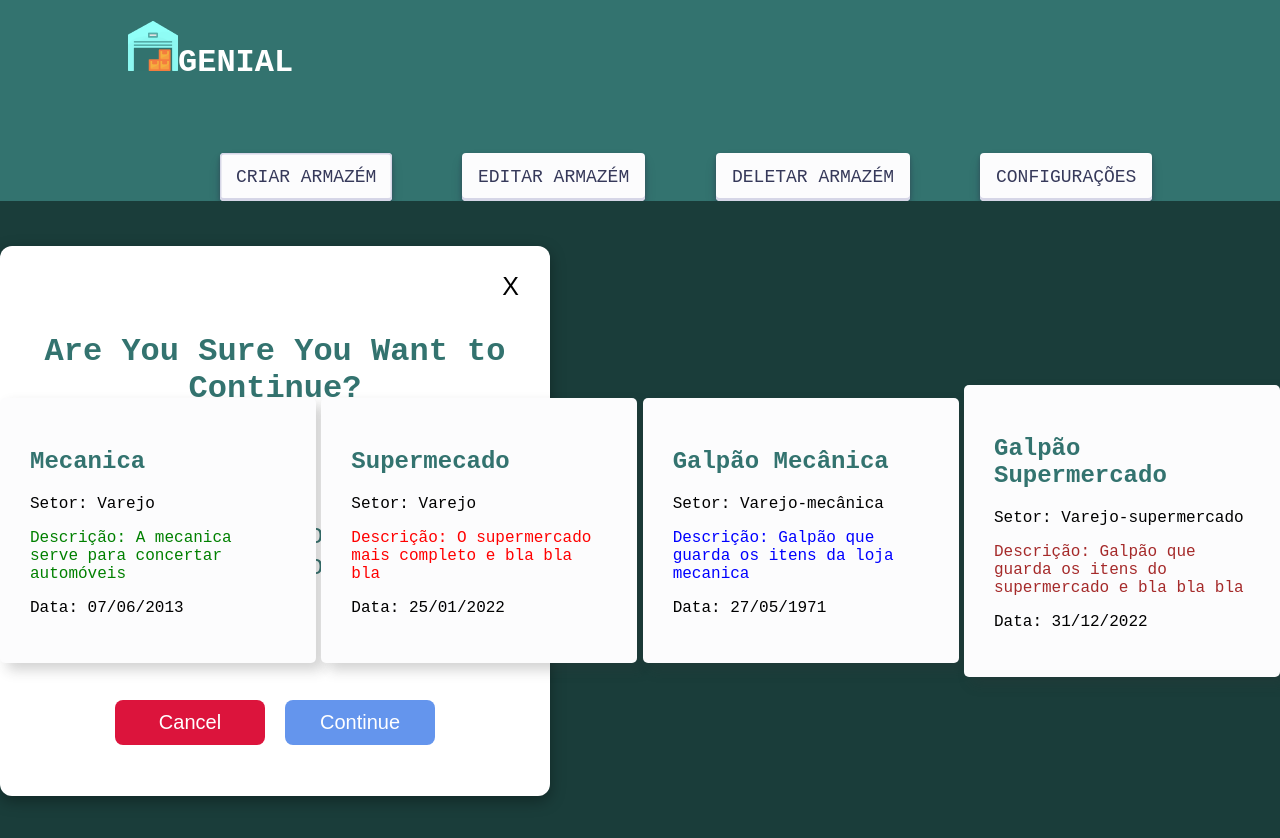
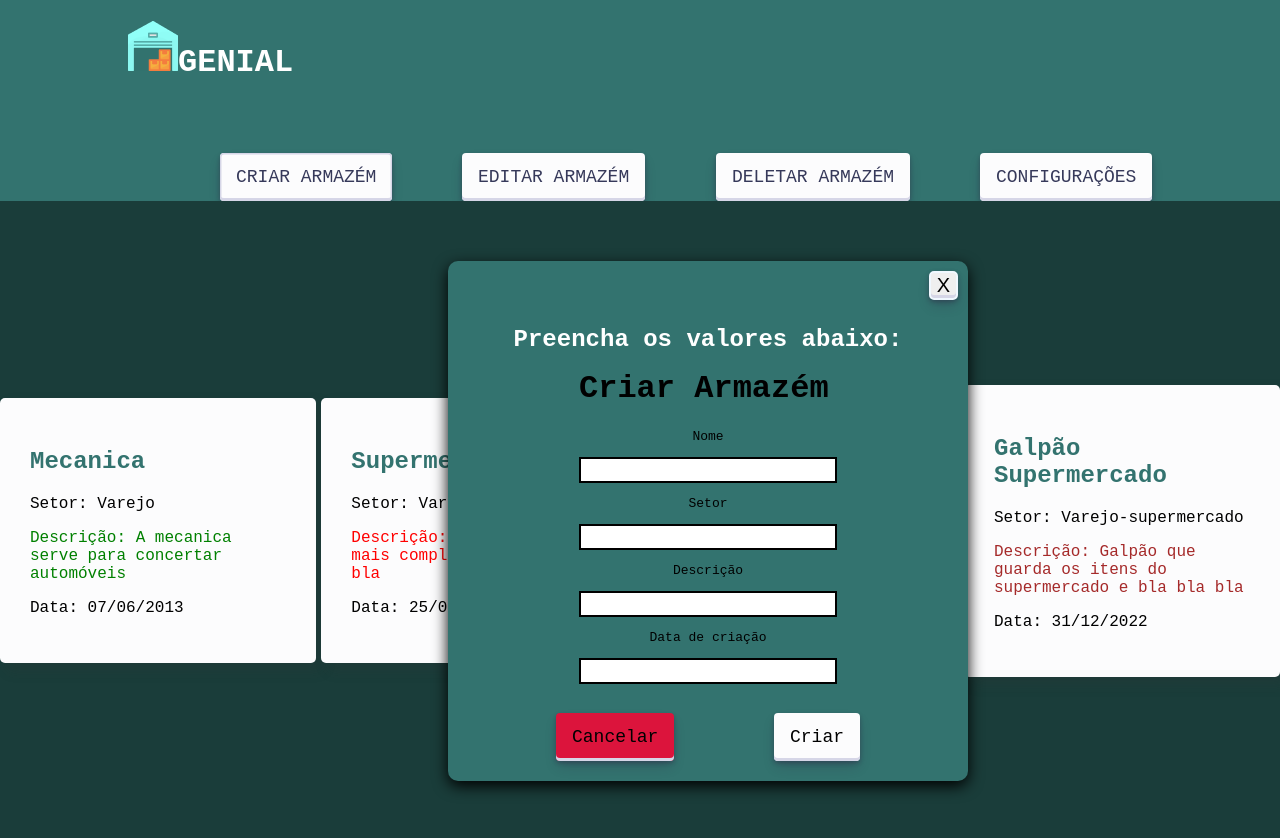
Before and after one commit to RicardoJun10r/GENIAL, a React (Create React App) app: page /home in a window 1280 px wide. Both pictures are taken after a click on the button "CRIAR ARMAZÉM". Shown: the top 838 px of the page. Built offline with nearby package versions, Linux system fonts and the light colour scheme.

Commit message:
criação dos Componentes de Formulario para o crud de armazem e criação dos modais

```diff
--- /dev/null
+++ b/src/components/Formularios/Criar/CriarArmazem.js
@@ -0,0 +1,69 @@
+import React, { useRef } from "react";
+import '../FormStyle.css';
+
+const CriarArmazem = () => {
+
+    const nome_armazem = useRef();
+    const setor_armazem = useRef();
+    const descricao_armazem = useRef();
+    const data_armazem = useRef();
+
+    const onSubmit = (e) => {
+        e.preventDefault();
+    }
+
+    return(
+        <div className='form-armazem-container'>
+            <h1>Criar Armazém</h1>
+            <form onSubmit={onSubmit}>
+
+                <div className="floating-label-group-formulario">
+                    <label className="floating-label-formulario">
+                        <p>Nome</p>
+                        <input
+                        type="text"
+                        className="form-control-formulario"
+                        ref={nome_armazem}
+                        />
+                    </label>
+                </div>
+
+                <div className="floating-label-group-formulario">
+                    <label className="floating-label-formulario">
+                        <p>Setor</p>
+                        <input
+                        type="text"
+                        className="form-control-formulario"
+                        ref={setor_armazem}
+                        />
+                    </label>
+                </div>
+
+                <div className="floating-label-group-formulario">
+                    <label className="floating-label-formulario">
+                        <p>Descrição</p>
+                    </label>
+                    <input
+                        type="text"
+                        className="form-control-formulario"
+                        ref={descricao_armazem}
+                        />
+                </div>
+
+                <div className="floating-label-group-formulario">
+                    <label className="floating-label-formulario">
+                        <p>Data de criação</p>
+                        <input
+                        type="text"
+                        className="form-control-formulario"
+                        ref={data_armazem}
+                        />
+                    </label>
+                </div>
+
+            </form>
+        </div>
+    )
+}
+
+export default CriarArmazem;
--- /dev/null
+++ b/src/components/Formularios/Deletar/DeletarArmazem.js
@@ -0,0 +1,31 @@
+import React, { useRef } from "react";
+import '../FormStyle.css';
+
+const DeletarArmazem = () => {
+
+    const deletar = useRef();
+
+    const onSubmit = (e) => {
+        e.preventDefault();
+    }
+
+    return(
+        <div className='form-armazem-container'>
+            <h1>Deletar Armazém</h1>
+            <form onSubmit={onSubmit}>
+                <div className="floating-label-group-formulario">
+                    <label className="floating-label-formulario">
+                        <p>Nome</p>
+                        <input
+                        type="text"
+                        className=""
+                        ref={deletar}
+                        />
+                    </label>
+                </div>
+            </form>
+        </div>
+    )
+}
+
+export default DeletarArmazem;
--- /dev/null
+++ b/src/components/Formularios/Editar/EditarArmazem.js
@@ -0,0 +1,64 @@
+import React, { useRef } from "react";
+import '../FormStyle.css';
+
+const EditarArmazem = () => {
+
+    const nome_armazem = useRef();
+    const setor_armazem = useRef();
+    const descricao_armazem = useRef();
+    const data_armazem = useRef();
+
+    const onSubmit = (e) => {
+        e.preventDefault();
+    }
+
+    return(
+        <div className='form-armazem-container'>
+            <h1>Editar Armazém</h1>
+            <form onSubmit={onSubmit}>
+                <div className="floating-label-group-formulario">
+                    <label className="floating-label-formulario">
+                        <p>Nome</p>
+                        <input
+                        type="text"
+                        className="form-control-formulario"
+                        ref={nome_armazem}
+                        />
+                    </label>
+                </div>
+                <div className="floating-label-group-formulario">
+                    <label className="floating-label-formulario">
+                        <p>Setor</p>
+                        <input
+                        type="text"
+                        className="form-control-formulario"
+                        ref={setor_armazem}
+                        />
+                    </label>
+                </div>
+                <div className="floating-label-group-formulario">
+                    <label className="floating-label-formulario">
+                        <p>Descrição</p>
+                        <input
+                        type="text"
+                        className="form-control-formulario"
+                        ref={descricao_armazem}
+                        />
+                    </label>
+                </div>
+                <div className="floating-label-group-formulario">
+                    <label className="floating-label-formulario">
+                        <p>Data de criação</p>
+                        <input
+                        type="text"
+                        className="form-control-formulario"
+                        ref={data_armazem}
+                        />
+                    </label>
+                </div>
+            </form>
+        </div>
+    )
+}
+
+export default EditarArmazem;
--- /dev/null
+++ b/src/components/Formularios/FormStyle.css
@@ -0,0 +1,19 @@
+.form-armazem-container{
+    bottom: 20px;
+    position: relative;
+}
+
+.floating-label-group-formulario{
+    text-align: center;
+}
+
+.floating-label-formulario{
+    font-size: 13px;
+}
+
+.form-control-formulario{
+    width: 250px;
+    height: 20px;
+    border-style: solid;
+    border-color: black;
+}
--- /dev/null
+++ b/src/components/Formularios/Forms.js
@@ -0,0 +1,35 @@
+import React from "react";
+import CriarArmazem from "./Criar/CriarArmazem.js";
+import EditarArmazem from "./Editar/EditarArmazem.js";
+import DeletarArmazem from "./Deletar/DeletarArmazem.js";
+
+const Forms = ({ index }) => {
+
+    if(index === 0)
+    {
+        return(
+            <div>
+                <CriarArmazem />
+            </div>
+        )
+    }
+    if(index === 1)
+    {
+        return(
+            <div>
+                <EditarArmazem />
+            </div>
+        )
+    }
+    if(index === 2)
+    {
+        return(
+            <div>
+                <DeletarArmazem />
+            </div>
+        )
+    }
+
+}
+
+export default Forms;
--- a/src/components/Modal/ModalSimples/ModalSimples.css
+++ b/src/components/Modal/ModalSimples/ModalSimples.css
@@ -1,12 +1,12 @@
   .modalContainer {
     width: 500px;
     height: 500px;
-    border-radius: 12px;
-    background-color: white;
-    box-shadow: rgba(0, 0, 0, 0.35) 0px 5px 15px;
+    border-radius: 10px;
+    background-color: #33736F;
+    box-shadow: rgba(0, 0, 0, 1.0) 0px 5px 15px;
     display: flex;
     flex-direction: column;
-    padding: 25px;
+    padding: 10px;
   }
 
   .modalContainer .title {
@@ -18,22 +18,36 @@
   .titleCloseBtn {
     display: flex;
     justify-content: flex-end;
+    align-items: flex-end;
+
   }
 
   .titleCloseBtn button {
-    background-color: transparent;
-    border: none;
-    font-size: 25px;
+    box-shadow: rgba(45, 35, 66, 0.4) 0 2px 4px,rgba(45, 35, 66, 0.3) 0 7px 13px -3px,#D6D6E7 0 -3px 0 inset;
+    border-color: aliceblue;
+    border-style: solid;
+    border-width: 2px;
+    border-radius: 5px;
+    font-size: 20px;
     cursor: pointer;
   }
 
+  .titleCloseBtn button:active{
+    box-shadow: #D6D6E7 0 3px 7px inset;
+    transform: translateY(2px);
+  }
+
+  .titleCloseBtn button:hover{
+    box-shadow: #D6D6E7 0 3px 7px inset;
+    transform: translateY(-2px);
+  }
+
   .modalContainer .body {
-    flex: 50%;
-    display: flex;
+    display: grid;
+    align-items: center;
     justify-content: center;
-    align-items: center;
-    font-size: 1.7rem;
-    text-align: center;
+    color: black;
+    position: relative;
   }
 
   .modalContainer .footer {
@@ -44,17 +58,50 @@
   }
 
   .modalContainer .footer button {
-    width: 150px;
-    height: 45px;
-    margin: 10px;
-    border: none;
-    background-color: cornflowerblue;
-    color: white;
-    border-radius: 8px;
-    font-size: 20px;
+    align-items: center;
+    appearance: none;
+    background-color: #FCFCFD;
+    border-radius: 4px;
+    border-width: 0;
+    box-shadow: rgba(45, 35, 66, 0.4) 0 2px 4px,rgba(45, 35, 66, 0.3) 0 7px 13px -3px,#D6D6E7 0 -3px 0 inset;
+    box-sizing: border-box;
     cursor: pointer;
+    display: inline-flex;
+    font-family: "JetBrains Mono", monospace;
+    height: 48px;
+    justify-content: center;
+    line-height: 1;
+    list-style: none;
+    overflow: hidden;
+    padding-left: 16px;
+    padding-right: 16px;
+    position: relative;
+    text-align: left;
+    text-decoration: none;
+    transition: box-shadow .15s,transform .15s;
+    user-select: none;
+    -webkit-user-select: none;
+    touch-action: manipulation;
+    white-space: nowrap;
+    will-change: box-shadow,transform;
+    font-size: 18px;
+  }
+
+  .modalContainer .footer button:focus{
+    box-shadow: #D6D6E7 0 0 0 1.5px inset, rgba(45, 35, 66, 0.4) 0 2px 4px, rgba(45, 35, 66, 0.3) 0 7px 13px -3px, #D6D6E7 0 -3px 0 inset;
+  }
+
+  .modalContainer .footer button:active{
+    box-shadow: #D6D6E7 0 3px 7px inset;
+    transform: translateY(2px);
+  }
+
+  .modalContainer .footer button:hover{
+    box-shadow: rgba(45, 35, 66, 0.4) 0 4px 8px, rgba(45, 35, 66, 0.3) 0 7px 13px -3px, #D6D6E7 0 -3px 0 inset;
+    transform: translateY(-2px);
   }
 
   #cancelBtn {
+    margin-right: 100px;
     background-color: crimson;
   }
--- a/src/components/Modal/ModalSimples/ModalSimples.js
+++ b/src/components/Modal/ModalSimples/ModalSimples.js
@@ -1,7 +1,7 @@
-import React, { useState } from "react";
+import React from "react";
 import './ModalSimples.css';
 
-const ModalSimples = ({ setModal, opcao }) => {
+const ModalSimples = ({ setModal, opcao, formulario }) => {
 
     if(opcao === 'armazem') // MODAL ( SIMPLES ) PARA ARMAZÉNS
     {
@@ -17,11 +17,11 @@ const ModalSimples = ({ setModal, opcao }) => {
                     </button>
                 </div>
                 <div className="title">
-                    <h1>Are You Sure You Want to Continue?</h1>
+                    <h1 style={{color: 'white', fontSize: '1.5em'}}>Preencha os valores abaixo:</h1>
                 </div>
 
                 <div className="body">
-                    <p>The next page looks amazing. Hope you want to go there!</p>
+                    {formulario}
                 </div>
 
                 <div className="footer">
@@ -31,9 +31,9 @@ const ModalSimples = ({ setModal, opcao }) => {
                         }}
                         id="cancelBtn"
                     >
-                        Cancel
+                        Cancelar
                     </button>
-                    <button>Continue</button>
+                    <button>Criar</button>
                 </div>
             </div>
         )
--- a/src/components/Navbar/Navbar.js
+++ b/src/components/Navbar/Navbar.js
@@ -1,10 +1,9 @@
 import React, { useState, useEffect } from "react";
 import './Navbar.css';
 import armazenLogo from "../../assets/warehouse.png";
-import ModalSimples from "../Modal/ModalSimples/ModalSimples";
 import { useNavigate } from 'react-router-dom';
 
-const NavBar = ({ setModal, modal }) => {
+const NavBar = ({ setModal, modal, setIndex }) => {
 
     const [count, setCount] = useState(0);
     const navigate = useNavigate();
@@ -33,9 +32,9 @@ const NavBar = ({ setModal, modal }) => {
             <h1 className="logo-genial"><img src={armazenLogo}/>GENIAL</h1>
             <nav>
                 <ul>
-                    <li><button onClick={() => {setModal(!modal)}} className="button-30" role="button">Criar Armazém</button></li>
-                    <li><button className="button-30" role="button">Editar Armazém</button></li>
-                    <li><button className="button-30" role="button">Deletar Armazém</button></li>
+                    <li><button onClick={() => {setModal(!modal); setIndex(0);}} className="button-30" role="button">Criar Armazém</button></li>
+                    <li><button onClick={() => {setModal(!modal); setIndex(1);}} className="button-30" role="button">Editar Armazém</button></li>
+                    <li><button onClick={() => {setModal(!modal); setIndex(2);}} className="button-30" role="button">Deletar Armazém</button></li>
                     <li className="dropdown">
                         <button className="button-30" role="button">Configurações</button>
                         <div className="dropdown-content">
--- a/src/pages/Home/home.css
+++ b/src/pages/Home/home.css
@@ -16,10 +16,16 @@
 }
 
 .wrapper-modal{
-  position: fixed;
+  position: absolute;
+  display: flex;
+  top: 0;
+  left: 0;
+  z-index: 10;
   justify-content: center;
   align-items: center;
-  width: 100vw;
+  height: 80vh;
+  margin-left: 35%;
+  background-color: rgba(26, 61, 58, 1.0);
 }
 
 .header{
--- a/src/pages/Home/home.js
+++ b/src/pages/Home/home.js
@@ -4,27 +4,27 @@ import Row from '../../components/Cards/Row';
 import database from '../../services/api';
 import NavBar from '../../components/Navbar/Navbar';
 import ModalSimples from '../../components/Modal/ModalSimples/ModalSimples';
+import Forms from '../../components/Formularios/Forms';
 
 function Home()
 {
 
   const [modal, setModal] = useState(false);
+  const [index, setIndex] = useState(0);
 
-  const opcao = 'armazem';
+  const OPCAO = 'armazem';
 
   useEffect(()=>{
     console.log(modal)
-  }, [modal])
+  }, [modal], [index])
 
   return(
     <div className="containerHome">
       <div className="header">
-        <NavBar setModal={setModal} modal={modal}/>
+        <NavBar setModal={setModal} modal={modal} setIndex={setIndex}/>
       </div>
       <div className="wrapper">
-        <div className='wrapper-modal'>
-          {modal === true ? <ModalSimples setModal={setModal} opcao={opcao}/> : null}
-        </div>
+        {modal === true ? <div className='wrapper-modal'><ModalSimples setModal={setModal} opcao={OPCAO} formulario={<Forms index={index}/>} /></div> : null}
         {database.map((inventario) => {
           return(
           <Row
```
